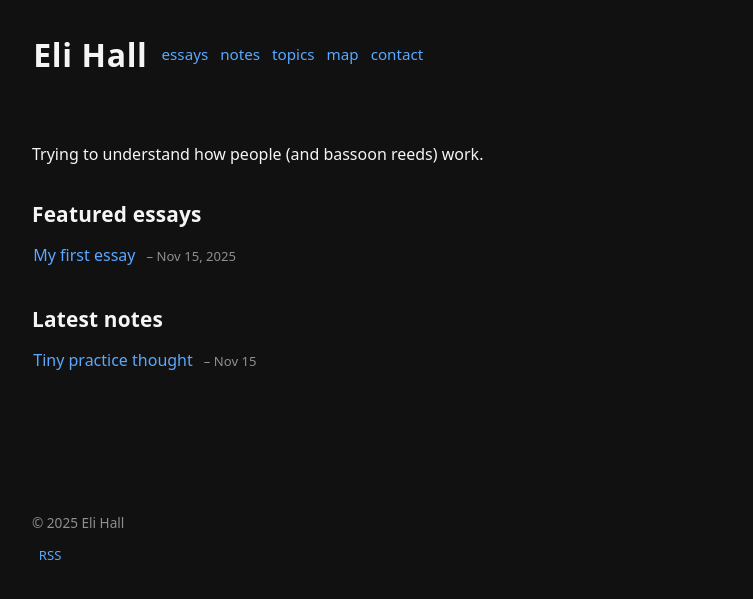
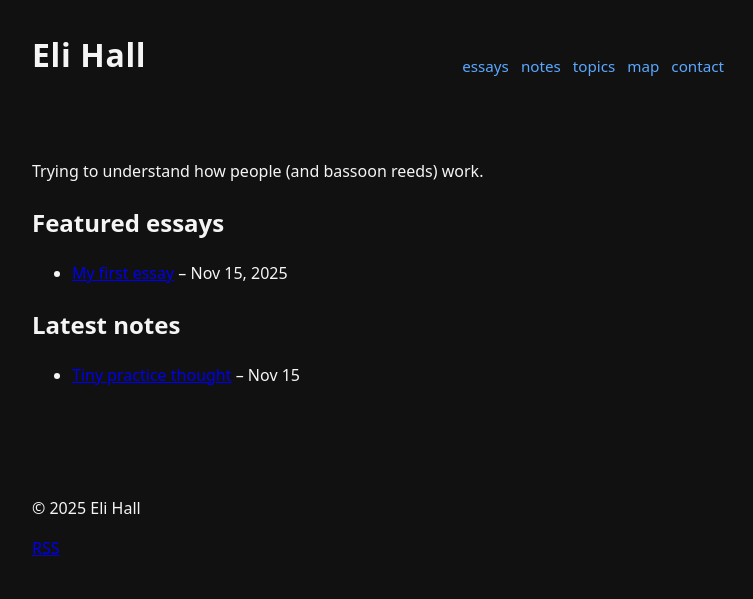
Before and after one commit to ethall52xyz/elihall, a Jekyll site: the page built from index.html, in a window 1280 px wide. Shown: the top 599 px of the page, without its empty margins (262-1015 px from the left). Built offline with Jekyll 4.4.1, drawn with Linux system fonts in a browser that asks for light colours.

Commit message:
Update main.css

```diff
--- a/assets/css/main.css
+++ b/assets/css/main.css
@@ -49,44 +49,56 @@ body {
 }
 
 /* =============================
-   Header (refined)
+   Header (baseline-aligned + full width)
    ============================= */
 
 .site-header {
   margin-bottom: 1.6rem;
 }
 
+/* The container controls header width */
 .site-header .container {
   display: flex;
-  align-items: center;
-  justify-content: flex-start;    /* nav hugs name */
-  gap: 0.2rem;                    /* VERY close nav-to-name */
-  padding-top: 1.9rem;            /* slightly less top padding */
+
+  /* NEW: name & nav on the same baseline */
+  align-items: flex-end;
+
+  /* NEW: distribute space across the whole width evenly */
+  justify-content: space-between;
+
+  gap: 0.2rem;
+  padding-top: 1.9rem;
   padding-bottom: 0.5rem;
 }
 
-/* Your name — largest, modern, clean */
+/* Your name — largest text */
 .site-title {
   font-family: var(--font-title);
   font-weight: 700;
   letter-spacing: 0.02em;
   text-decoration: none;
   color: var(--text);
-  font-size: 2rem;                /* BIGGEST on the site */
+  font-size: 2rem;            /* BIGGEST text on the site */
   text-transform: none;
-  margin-right: 0.4rem;
+  padding-bottom: 0.1rem;     /* tiny adjustment for perfect baseline sit */
 }
 
-/* Nav — close to name, but spaced apart internally */
+/* Nav bar */
 .site-nav {
   display: flex;
-  flex-wrap: wrap;
-  gap: 0.75rem;                   /* further apart BETWEEN items */
-  margin-left: 0.2rem;            /* but still VERY close to name */
+
+  /* NEW: space nav buttons slightly more */
+  gap: 0.75rem;
+
+  /* Align bottom with your name */
+  align-items: flex-end;
+
+  padding-bottom: 0.15rem;   /* subtle baseline tweak */
+  margin-left: 0.2rem;
 }
 
 .site-nav a {
-  color: var(--accent);           /* blue links */
+  color: var(--accent);
   font-size: 0.95rem;
   text-decoration: none;
   padding: 0.05rem 0;
@@ -97,185 +109,3 @@ body {
   background-color: rgba(255, 228, 156, 0.15);
   border-radius: 2px;
 }
-
-/* =============================
-   Typography
-   ============================= */
-
-h1, h2, h3 {
-  font-weight: 600;
-  margin: 1.7rem 0 0.6rem;
-  letter-spacing: 0.01em;
-}
-
-h1 {
-  font-size: 1.8rem;
-}
-
-h2 {
-  font-size: 1.3rem;
-}
-
-h3 {
-  font-size: 1.08rem;
-}
-
-p {
-  margin: 0 0 0.75rem;
-}
-
-/* Highlight-link behavior */
-
-a {
-  position: relative;
-  color: var(--accent);
-  text-decoration: none;
-  transition:
-    color 0.16s ease-out,
-    background-color 0.16s ease-out;
-  padding: 0 0.08rem;
-  border-radius: 2px;
-}
-
-a:hover {
-  color: #111111;
-  background-color: var(--hover-highlight);
-}
-
-/* =============================
-   Lists
-   ============================= */
-
-ul,
-ol {
-  margin: 0 0 0.75rem 1.1rem;
-}
-
-/* =============================
-   Home sections
-   ============================= */
-
-.home-section {
-  margin-top: 2rem;
-}
-
-.home-section h2 {
-  margin-bottom: 0.6rem;
-}
-
-.home-section ul {
-  list-style: none;
-  padding: 0;
-  margin: 0;
-}
-
-.home-section li {
-  padding: 0.2rem 0;
-}
-
-/* =============================
-   Meta / tags
-   ============================= */
-
-.meta {
-  color: var(--muted);
-  font-size: 0.82rem;
-  margin-left: 0.35rem;
-}
-
-/* Tags: italic inline (no bubbles) */
-.post-tags {
-  margin-left: 0.35rem;
-}
-
-.tag {
-  font-style: italic;
-  font-size: 0.85rem;
-  color: var(--muted);
-  margin-left: 0.25rem;
-}
-
-/* =============================
-   Post layout
-   ============================= */
-
-.post-header h1 {
-  margin-top: 1.1rem;
-}
-
-.post-summary {
-  color: var(--muted);
-  margin-top: 0.2rem;
-}
-
-.post-content {
-  margin-top: 1.2rem;
-}
-
-/* =============================
-   Post list
-   ============================= */
-
-.post-list {
-  list-style: none;
-  padding: 0;
-  margin: 1.2rem 0 0;
-}
-
-.post-list-item {
-  padding: 0.4rem 0;
-}
-
-/* =============================
-   Backlinks
-   ============================= */
-
-.backlinks {
-  margin-top: 2.5rem;
-  padding-top: 1.2rem;
-}
-
-.backlinks h2 {
-  font-size: 0.82rem;
-  text-transform: uppercase;
-  letter-spacing: 0.09em;
-  color: var(--muted);
-  margin-bottom: 0.4rem;
-}
-
-.backlinks-intro {
-  margin: 0 0 0.4rem;
-  color: var(--muted);
-  font-size: 0.8rem;
-}
-
-.backlinks ul {
-  list-style: none;
-  padding: 0;
-  margin: 0;
-}
-
-.backlinks li {
-  padding: 0.2rem 0;
-}
-
-.badge {
-  display: inline-block;
-  margin-left: 0.35rem;
-  padding: 0.03rem 0.3rem;
-  border-radius: 999px;
-  font-size: 0.7rem;
-  letter-spacing: 0.08em;
-  color: var(--muted);
-}
-
-/* =============================
-   Footer
-   ============================= */
-
-.site-footer {
-  margin-top: 2.5rem;
-  padding-top: 1.2rem;
-  font-size: 0.85rem;
-  color: var(--muted);
-}
```
